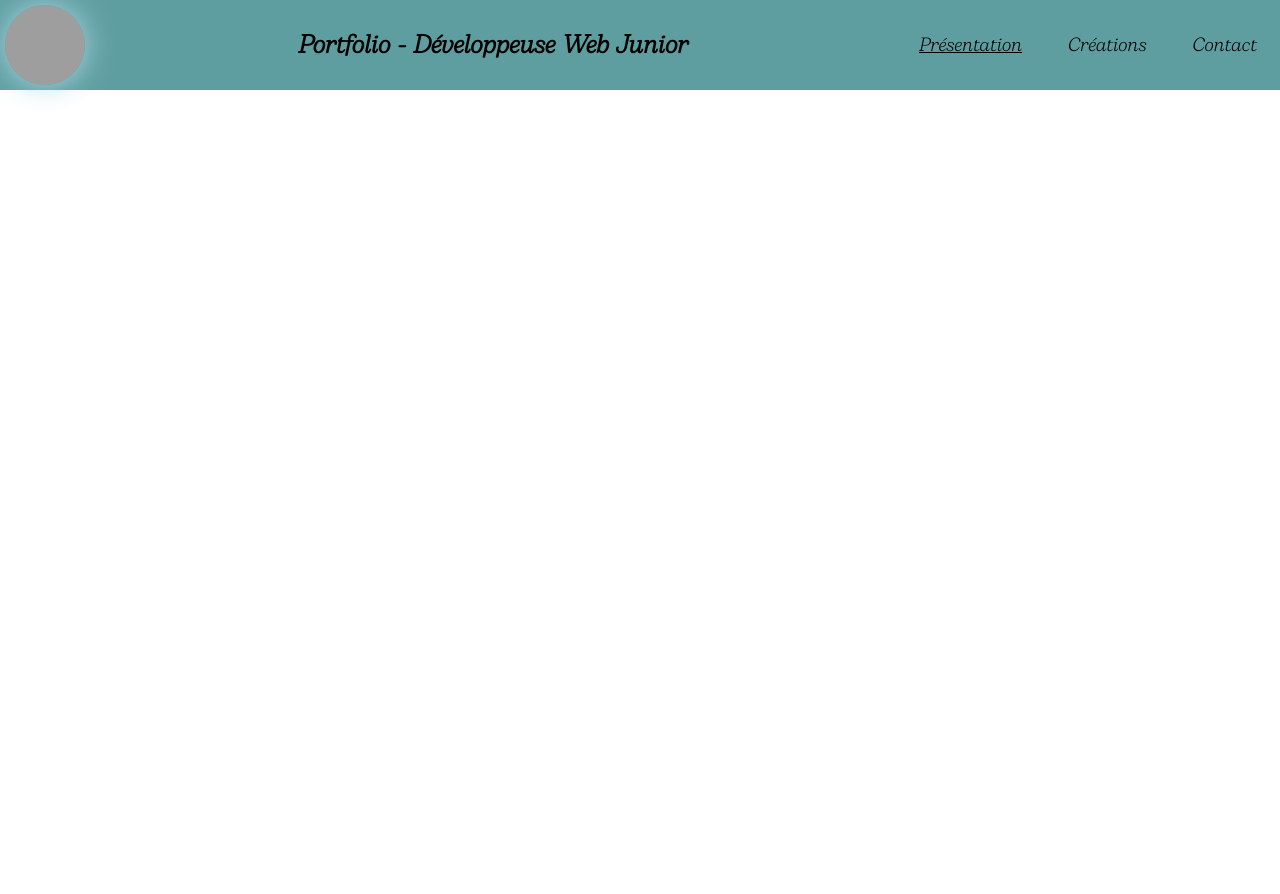
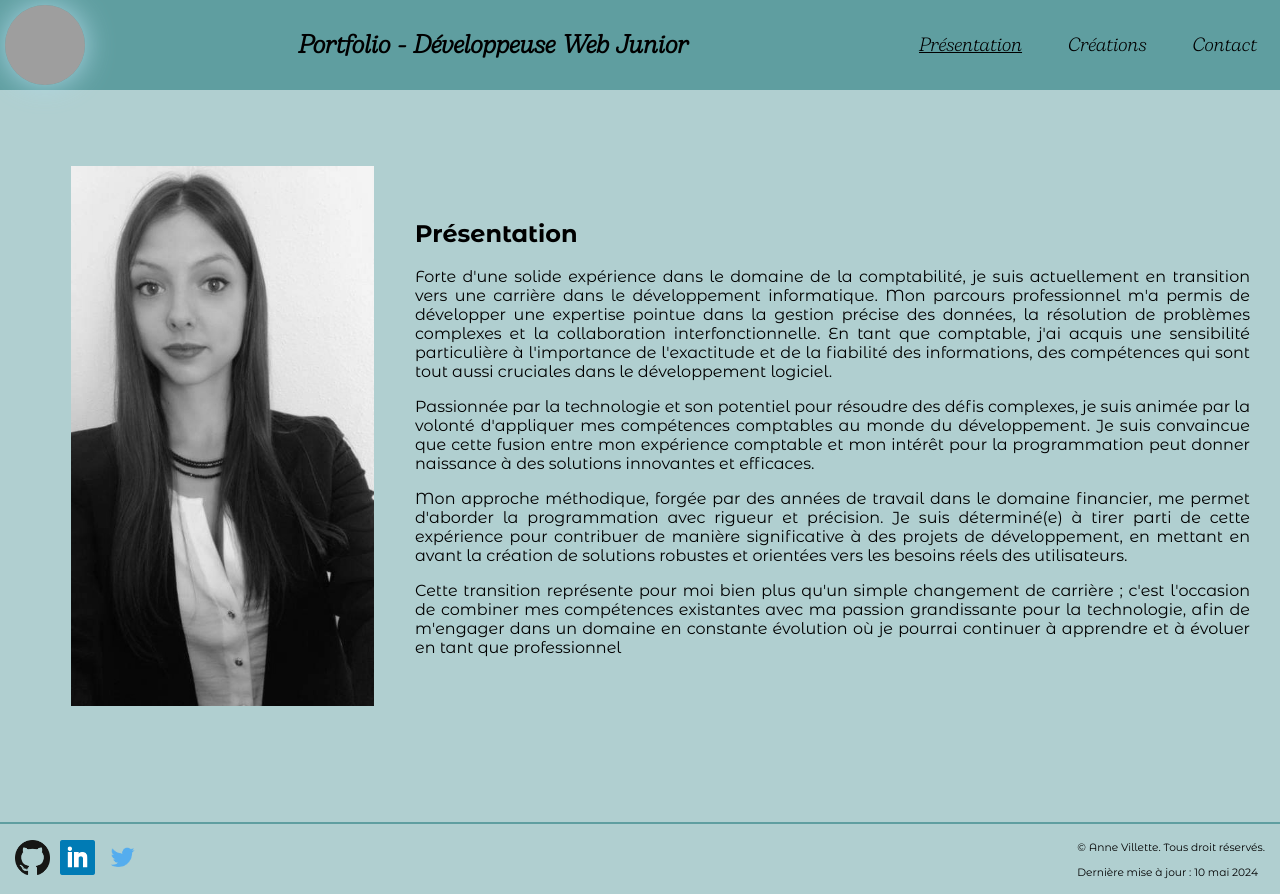
Before and after one commit to AnneCode25/Vue.JS-Portfolio, a Vue app: page / in a window 1280 px wide. Before the commit the page ends 800 px from the top, so only its background shows below. Built offline with nearby package versions, Linux system fonts and the light colour scheme; grey boxes are pictures that could not be loaded.

Commit message:
ajout presentation

```diff
--- /dev/null
+++ b/src/components/ThePresentation.vue
@@ -0,0 +1,70 @@
+<template>
+  <section id="presentation">
+    <figure>
+      <img src="@/assets/images/photo.jpg" alt="Photo de profil" />
+    </figure>
+    <div>
+      <h2>Présentation</h2>
+      <p>
+        Forte d'une solide expérience dans le domaine de la comptabilité, je suis actuellement en
+        transition vers une carrière dans le développement informatique. Mon parcours professionnel
+        m'a permis de développer une expertise pointue dans la gestion précise des données, la
+        résolution de problèmes complexes et la collaboration interfonctionnelle. En tant que
+        comptable, j'ai acquis une sensibilité particulière à l'importance de l'exactitude et de la
+        fiabilité des informations, des compétences qui sont tout aussi cruciales dans le
+        développement logiciel.
+      </p>
+      <p>
+        Passionnée par la technologie et son potentiel pour résoudre des défis complexes, je suis
+        animée par la volonté d'appliquer mes compétences comptables au monde du développement. Je
+        suis convaincue que cette fusion entre mon expérience comptable et mon intérêt pour la
+        programmation peut donner naissance à des solutions innovantes et efficaces.
+      </p>
+      <p>
+        Mon approche méthodique, forgée par des années de travail dans le domaine financier, me
+        permet d'aborder la programmation avec rigueur et précision. Je suis déterminé(e) à tirer
+        parti de cette expérience pour contribuer de manière significative à des projets de
+        développement, en mettant en avant la création de solutions robustes et orientées vers les
+        besoins réels des utilisateurs.
+      </p>
+      <p>
+        Cette transition représente pour moi bien plus qu'un simple changement de carrière ; c'est
+        l'occasion de combiner mes compétences existantes avec ma passion grandissante pour la
+        technologie, afin de m'engager dans un domaine en constante évolution où je pourrai
+        continuer à apprendre et à évoluer en tant que professionnel
+      </p>
+    </div>
+  </section>
+</template>
+
+<style scoped>
+section {
+  display: flex;
+  flex-direction: row;
+  justify-content: space-around;
+  background-color: rgba(95, 158, 160, 0.494);
+  margin: 0;
+  padding: 150px 30px 100px 30px;
+  align-items: center;
+  border-bottom: 2px solid cadetblue;
+}
+
+section figure {
+  width: 960px;
+  height: 540px;
+  flex: 1;
+  max-width: calc(100% / 4);
+}
+
+section figure img {
+  width: 100%;
+  height: 100%;
+  object-fit: contain;
+  filter: grayscale(100%);
+}
+
+section div {
+  text-align: justify;
+  flex: 1;
+}
+</style>
--- a/src/views/HomeView.vue
+++ b/src/views/HomeView.vue
@@ -1,12 +1,15 @@
 <template>
   <TheHeader />
-  <main></main>
+  <main>
+    <ThePresentation />
+  </main>
   <TheFooter />
 </template>
 
 <script setup>
 import TheHeader from '@/components/TheHeader.vue'
 import TheFooter from '@/components/TheFooter.vue'
+import ThePresentation from '@/components/ThePresentation.vue'
 </script>
 
 <style scoped></style>
```
